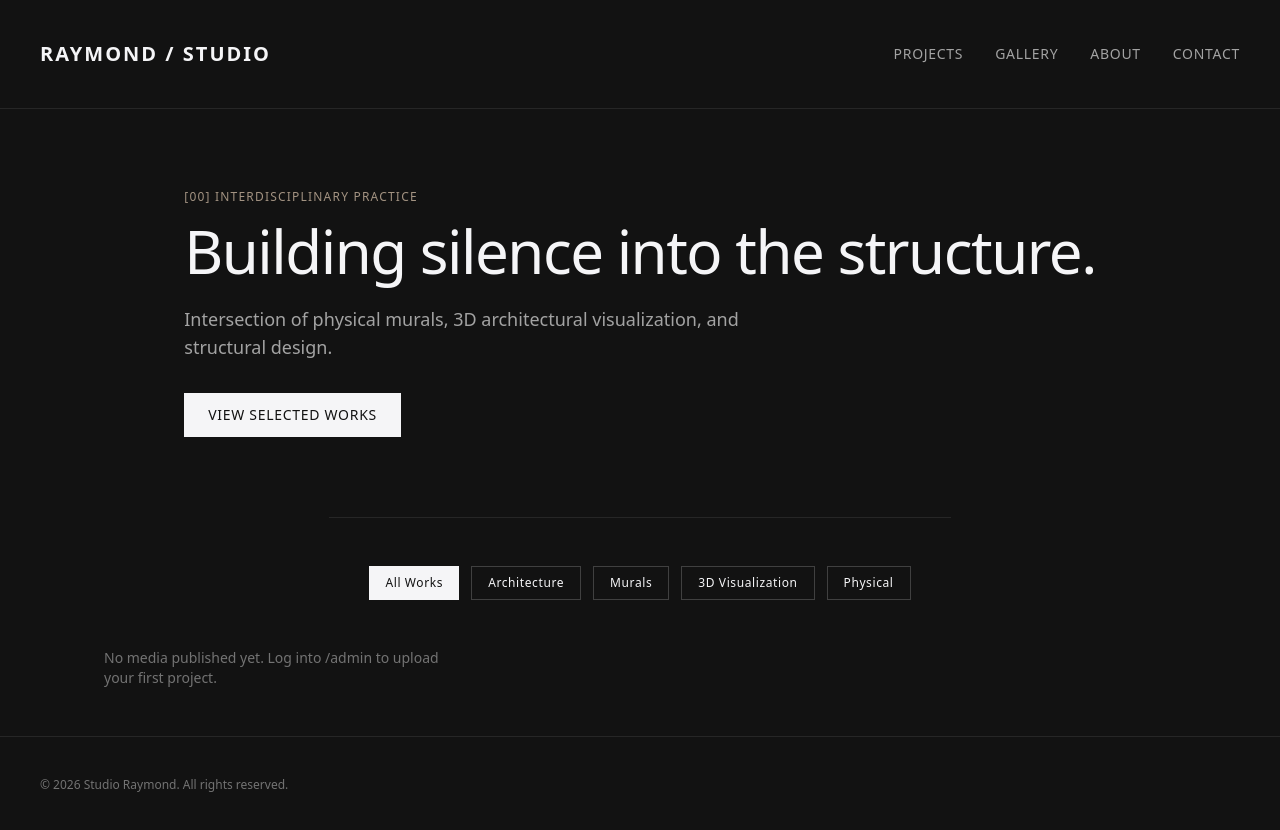
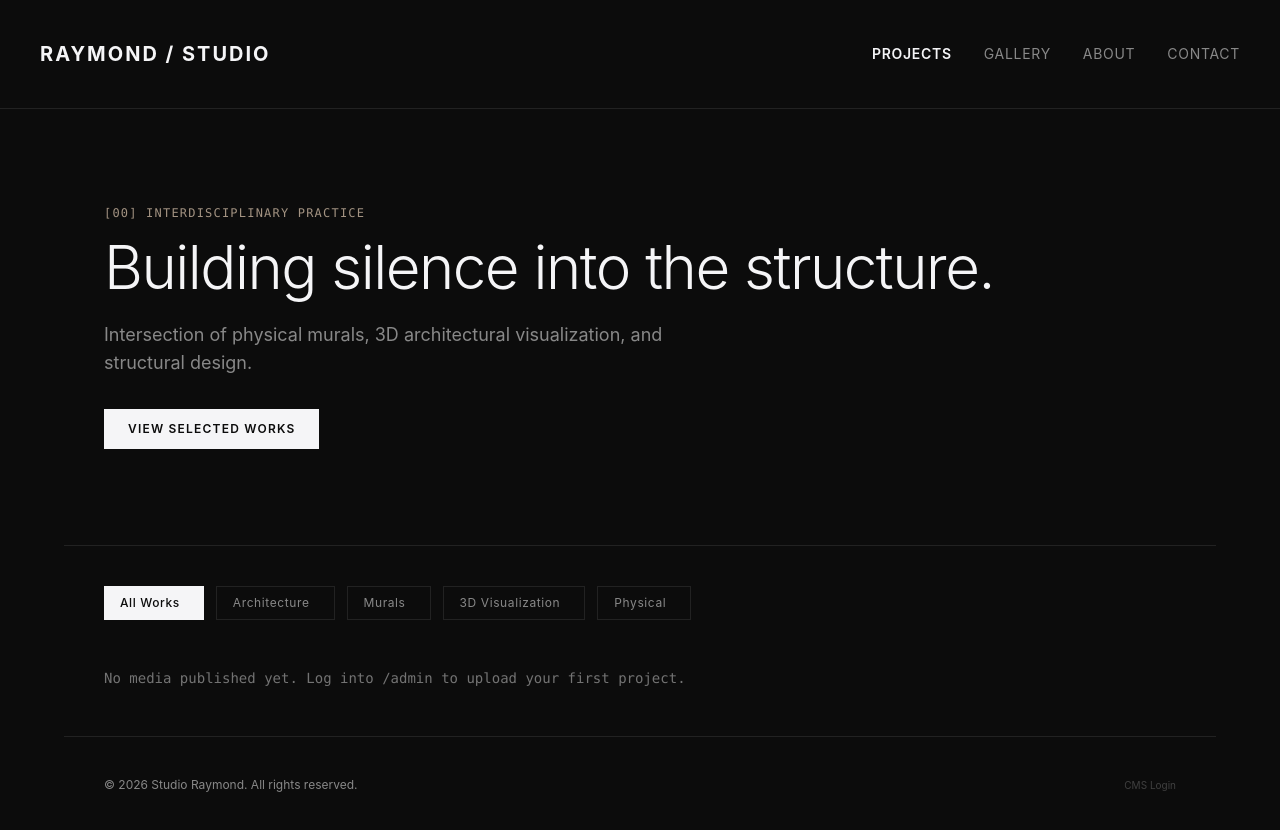
Before and after one commit to Raaahmonjr-Designs/raymond-architect-studio, a plain HTML site: page index.html in a window 1280 px wide. Drawn offline with nearby package versions, Linux system fonts and the light colour scheme; no server answers.

Commit message:
Refactor index.html for improved layout and styles
Updated the HTML structure and styling for better visual hierarchy and added dynamic count indicators for category filters.

```diff
--- a/index.html
+++ b/index.html
@@ -11,9 +11,16 @@
       theme: {
         extend: {
           colors: {
-              charcoal: '#121212',
+            charcoal: '#0c0c0c',
+            cardBg: '#141414',
+            cardBorder: '#222222',
             sand: '#F5F5F7',
-              accent: '#A39382'
+            accent: '#A39382',
+            muted: '#888888'
+          },
+          fontFamily: {
+            mono: ['ui-monospace', 'SF Mono', 'Menlo', 'Consolas', 'monospace'],
+            sans: ['-apple-system', 'BlinkMacSystemFont', 'Segoe UI', 'Roboto', 'sans-serif']
           }
         }
       }
@@ -22,11 +29,11 @@
 </head>
 <body class="bg-charcoal text-sand font-sans antialiased min-h-screen flex flex-col justify-between">
 
-  <!-- Header / Nav -->
-  <header class="p-6 md:p-10 flex justify-between items-center border-b border-neutral-800">
-    <a href="#" class="text-xl font-bold tracking-widest uppercase">Raymond / Studio</a>
-    <nav class="hidden md:flex space-x-8 text-sm uppercase tracking-wider text-neutral-400">
-      <a href="#projects" class="hover:text-sand transition">Projects</a>
+  <!-- Header / Navigation -->
+  <header class="p-6 md:p-10 flex justify-between items-center border-b border-cardBorder">
+    <a href="index.html" class="text-xl font-bold tracking-widest uppercase text-sand">RAYMOND / STUDIO</a>
+    <nav class="hidden md:flex space-x-8 text-sm uppercase tracking-wider text-muted">
+      <a href="index.html" class="text-sand font-semibold transition">Projects</a>
       <a href="gallery.html" class="hover:text-sand transition">Gallery</a>
       <a href="about.html" class="hover:text-sand transition">About</a>
       <a href="contact.html" class="hover:text-sand transition">Contact</a>
@@ -34,50 +41,63 @@
   </header>
 
   <!-- Hero Section -->
-  <section class="px-6 py-20 md:px-10 max-w-6xl mx-auto">
-    <p class="text-xs uppercase tracking-widest text-accent mb-4">[00] Interdisciplinary Practice</p>
-    <h1 class="text-4xl md:text-6xl font-light tracking-tight leading-tight mb-6">
+  <section class="px-6 py-16 md:py-24 md:px-10 max-w-6xl mx-auto w-full">
+    <p class="text-xs uppercase tracking-widest text-accent font-mono mb-4">[00] INTERDISCIPLINARY PRACTICE</p>
+    <h1 class="text-4xl md:text-6xl font-light tracking-tight leading-tight mb-6 text-sand">
       Building silence into the structure.
     </h1>
-    <p class="text-neutral-400 max-w-xl text-lg mb-8">
+    <p class="text-muted max-w-xl text-base md:text-lg mb-8 leading-relaxed">
       Intersection of physical murals, 3D architectural visualization, and structural design.
     </p>
-    <a href="#projects" class="inline-block bg-sand text-charcoal px-6 py-3 text-sm font-medium uppercase tracking-wider hover:bg-accent hover:text-white transition">View Selected Works</a>
+    <a href="#projects" class="inline-block bg-sand text-charcoal px-6 py-3 text-xs font-semibold uppercase tracking-widest hover:bg-accent hover:text-white transition duration-200">
+      View Selected Works
+    </a>
   </section>
 
-  <!-- Category Filter Bar -->
-  <section class="px-6 pt-12 md:px-10 max-w-6xl mx-auto border-t border-neutral-800">
-    <div class="flex flex-wrap gap-3 text-xs uppercase tracking-wider" id="filter-buttons">
-      <button onclick="filterCategory('All')" class="filter-btn active bg-sand text-charcoal px-4 py-2 font-medium transition">All Works</button>
-      <button onclick="filterCategory('Architecture')" class="filter-btn border border-neutral-700 hover:border-sand px-4 py-2 transition">Architecture</button>
-      <button onclick="filterCategory('Murals')" class="filter-btn border border-neutral-700 hover:border-sand px-4 py-2 transition">Murals</button>
-      <button onclick="filterCategory('3D Visualization')" class="filter-btn border border-neutral-700 hover:border-sand px-4 py-2 transition">3D Visualization</button>
-      <button onclick="filterCategory('Physical')" class="filter-btn border border-neutral-700 hover:border-sand px-4 py-2 transition">Physical</button>
+  <!-- Category Filter Bar with Dynamic Count Indicators -->
+  <section class="px-6 pt-10 md:px-10 max-w-6xl mx-auto w-full border-t border-cardBorder">
+    <div class="flex flex-wrap gap-2 md:gap-3 text-xs uppercase tracking-wider" id="filter-buttons">
+      <button onclick="filterCategory('All')" class="filter-btn active bg-sand text-charcoal px-4 py-2 font-medium transition flex items-center gap-2">
+        All Works <span class="font-mono text-[10px] opacity-75" id="count-all"></span>
+      </button>
+      <button onclick="filterCategory('Architecture')" class="filter-btn border border-cardBorder text-muted hover:text-sand hover:border-neutral-500 px-4 py-2 transition flex items-center gap-2">
+        Architecture <span class="font-mono text-[10px] text-accent" id="count-Architecture"></span>
+      </button>
+      <button onclick="filterCategory('Murals')" class="filter-btn border border-cardBorder text-muted hover:text-sand hover:border-neutral-500 px-4 py-2 transition flex items-center gap-2">
+        Murals <span class="font-mono text-[10px] text-accent" id="count-Murals"></span>
+      </button>
+      <button onclick="filterCategory('3D Visualization')" class="filter-btn border border-cardBorder text-muted hover:text-sand hover:border-neutral-500 px-4 py-2 transition flex items-center gap-2">
+        3D Visualization <span class="font-mono text-[10px] text-accent" id="count-3D Visualization"></span>
+      </button>
+      <button onclick="filterCategory('Physical')" class="filter-btn border border-cardBorder text-muted hover:text-sand hover:border-neutral-500 px-4 py-2 transition flex items-center gap-2">
+        Physical <span class="font-mono text-[10px] text-accent" id="count-Physical"></span>
+      </button>
     </div>
   </section>
 
-  <!-- Dynamic Gallery Grid Container -->
-  <section id="projects" class="px-6 py-12 md:px-10 max-w-6xl mx-auto w-full">
+  <!-- Dynamic Project Grid Container -->
+  <section id="projects" class="px-6 py-12 md:px-10 max-w-6xl mx-auto w-full flex-grow">
     <div id="media-grid" class="grid grid-cols-1 md:grid-cols-2 lg:grid-cols-3 gap-8">
-      <!-- Media cards dynamically injected via app.js -->
-      <p id="loading-state" class="text-neutral-500 text-sm">Loading studio portfolio...</p>
+      <!-- Project cards injected dynamically via app.js -->
+      <p id="loading-state" class="text-neutral-500 text-sm font-mono col-span-full">Loading studio portfolio...</p>
     </div>
   </section>
 
-  <!-- Lightbox Modal for Fullscreen Image Preview -->
+  <!-- Lightbox Modal for Video & Image Overlays -->
   <div id="lightbox" class="fixed inset-0 bg-black/90 hidden z-50 flex items-center justify-center p-4" onclick="closeLightbox()">
-    <div class="max-w-4xl max-h-[90vh] relative" onclick="event.stopPropagation()">
+    <div class="max-w-4xl max-h-[90vh] w-full relative" onclick="event.stopPropagation()">
       <button onclick="closeLightbox()" class="absolute -top-10 right-0 text-sand text-xs font-mono uppercase tracking-widest hover:text-accent">&times; Close</button>
-      <div id="lightbox-content"></div>
+      <div id="lightbox-content" class="bg-cardBg border border-cardBorder p-4 rounded overflow-hidden"></div>
     </div>
   </div>
 
   <!-- Footer -->
-<footer class="p-6 md:p-10 border-t border-neutral-800 text-xs text-neutral-500 flex justify-between items-center">
+  <footer class="p-6 md:p-10 border-t border-cardBorder text-xs text-muted flex justify-between items-center max-w-6xl mx-auto w-full">
     <p>© 2026 Studio Raymond. All rights reserved.</p>
+    <a href="admin/" class="text-neutral-700 hover:text-neutral-500 transition text-[10px]">CMS Login</a>
   </footer>
 
-  <!-- Dynamic Content JavaScript -->
+  <!-- Dynamic Content Logic -->
   <script src="app.js"></script>
 </body>
 </html>
```
Lines whose indentation alone changed are shown as unchanged.
